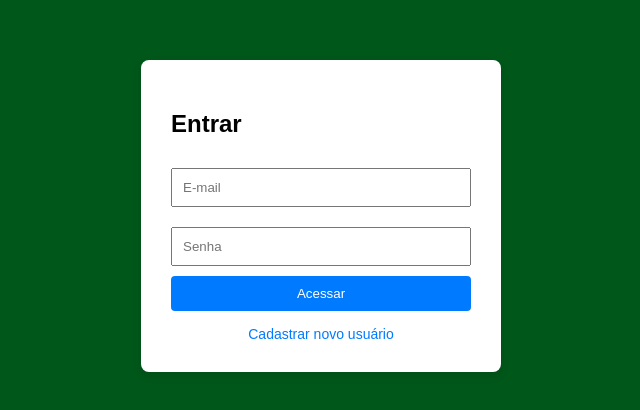
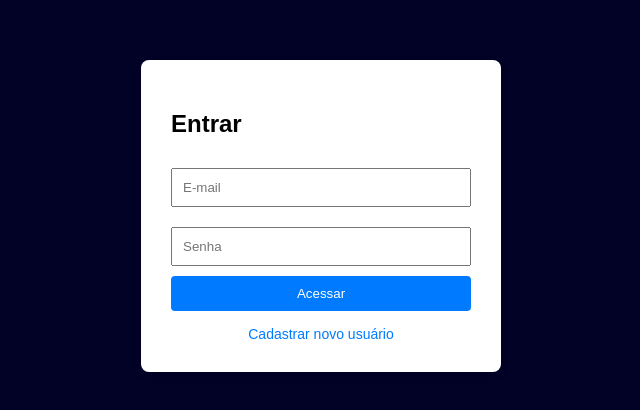
Before and after one commit to jmpintoibm/frontendespacial, a plain HTML site: page index.html in a window 1280 px wide. Shown: the part 192-602 px from the top of the page, without its empty margins (319-959 px from the left). Drawn offline with Linux system fonts and the light colour scheme.

Commit message:
fundo dark blue

```diff
--- a/index.html
+++ b/index.html
@@ -4,7 +4,7 @@
     <meta charset="UTF-8">
     <title>Login Serverless</title>
     <style>
-        body { font-family: Arial, sans-serif; display: flex; justify-content: center; align-items: center; height: 100vh; background: #00571a; }
+        body { font-family: Arial, sans-serif; display: flex; justify-content: center; align-items: center; height: 100vh; background: #010225; }
         .card { background: white; padding: 30px; border-radius: 8px; box-shadow: 0 4px 8px rgba(0,0,0,0.1); width: 300px; }
         input { width: 100%; padding: 10px; margin: 10px 0; box-sizing: border-box; }
         button { width: 100%; padding: 10px; background: #007bff; color: white; border: none; border-radius: 4px; cursor: pointer; }
```
